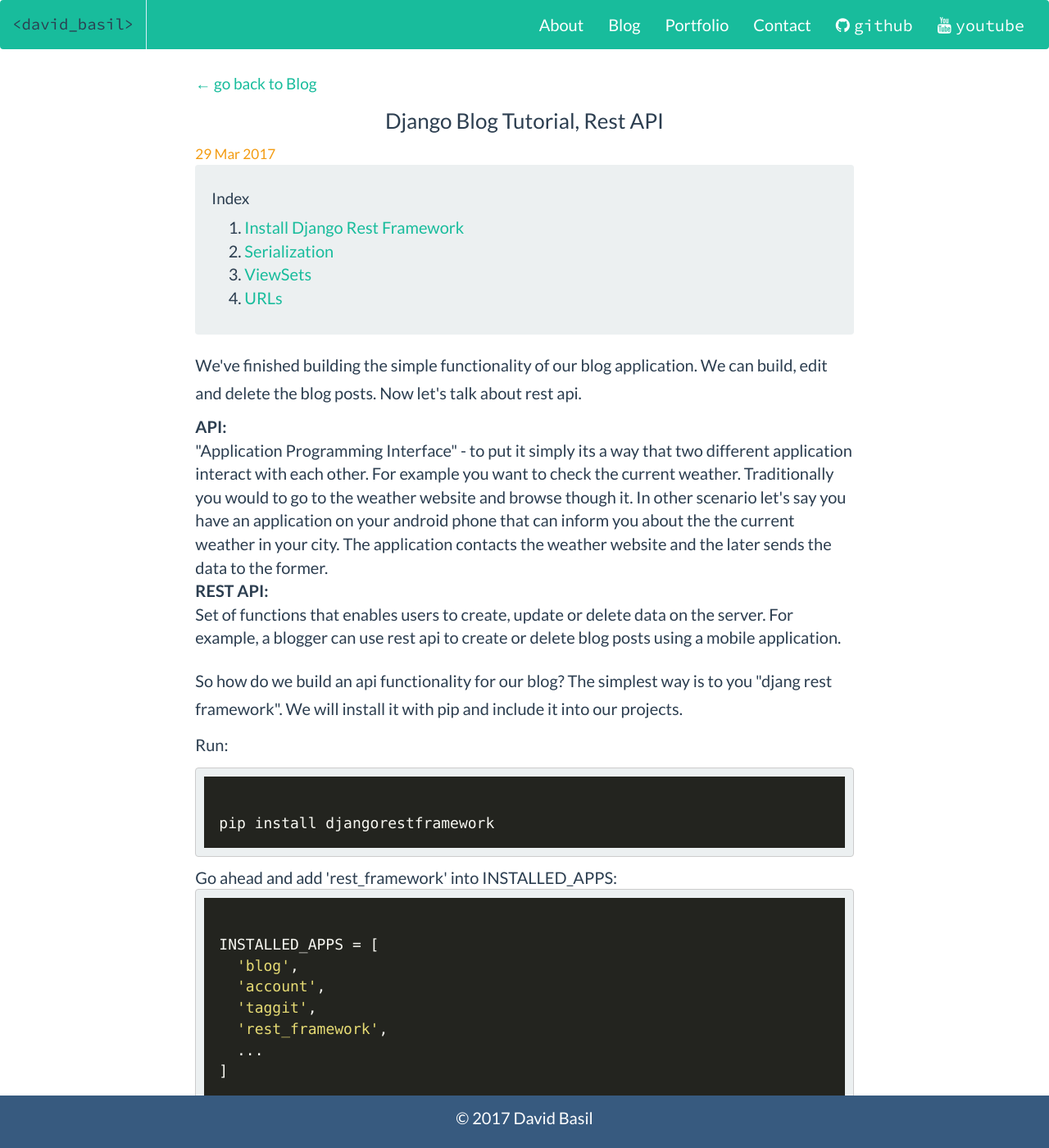
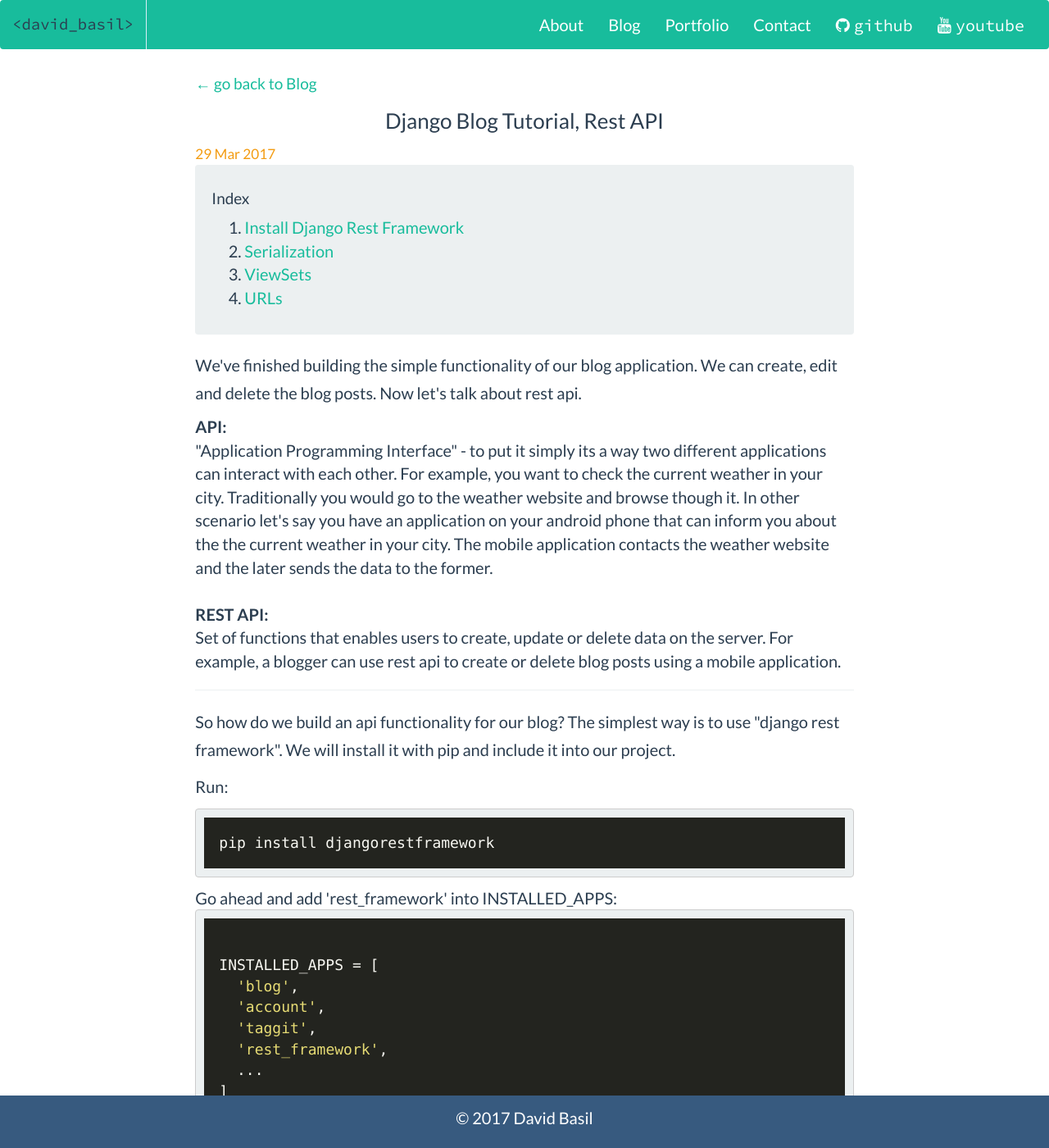
Before and after one commit to DavidBasil/basildavid, a Jekyll site: the page built from _posts/2017-03-29-django-blog-rest-api.html, in a window 1280 px wide and 1400 px high. Shown: the whole window at 82% size. Built offline with Jekyll 4.4.1, drawn with Linux system fonts in a browser that asks for light colours; nearby versions of some CDN libraries; some of the changed text lies outside the part shown.

Commit message:
modify api post

```diff
--- a/_posts/2017-03-29-django-blog-rest-api.html
+++ b/_posts/2017-03-29-django-blog-rest-api.html
@@ -15,20 +15,20 @@ excerpt: Django Rest Framework
   </ol>
 </div>
 
-<p>We've finished building the simple functionality of our blog application. We can build, edit and delete the blog posts. Now let's talk about rest api.</p>
+<p>We've finished building the simple functionality of our blog application. We can create, edit and delete the blog posts. Now let's talk about rest api.</p>
 
 <dl>
   <dt>API:</dt>
-  <dd>"Application Programming Interface" - to put it simply its a way that two different application interact with each other. For example you want to check the current weather. Traditionally you would to go to the weather website and browse though it. In other scenario let's say you have an application on your android phone that can inform you about the the current weather in your city. The application contacts the weather website and the later sends the data to the former.</dd>
+  <dd>"Application Programming Interface" - to put it simply its a way two different applications can interact with each other. For example, you want to check the current weather in your city. Traditionally you would go to the weather website and browse though it. In other scenario let's say you have an application on your android phone that can inform you about the the current weather in your city. The mobile application contacts the weather website and the later sends the data to the former.</dd>
+	<br />
   <dt>REST API:</dt>
   <dd>Set of functions that enables users to create, update or delete data on the server. For example, a blogger can use rest api to create or delete blog posts using a mobile application.</dd>
 </dl>
-
-<p>So how do we build an api functionality for our blog? The simplest way is to you "djang rest framework". We will install it with pip and include it into our projects.</p>
+<hr />
+<p>So how do we build an api functionality for our blog? The simplest way is to use "django rest framework". We will install it with pip and include it into our project.</p>
 
 <p id="djrf">Run:
-<pre><code class="bash">
-pip install djangorestframework
+<pre><code class="bash">pip install djangorestframework
 </code></pre>
 Go ahead and add 'rest_framework' into INSTALLED_APPS:
 <pre><code class="python">
@@ -45,27 +45,26 @@ INSTALLED_APPS = [
 <hr>
 
 <p id="serialization">
+Now we are going to do "serialization".
 <dl>
   <dd>Serialization:</dd>
   <dl>Converting a python model into a json data.</dl>
 </dl>
-Create a file "serializers.py" in blog directory and create the Post't serializer:
-<pre><code class="python">
-from rest_framework import serializers
+Create a file "serializers.py" in the blog directory and create a Post's serializer:
+<pre><code class="python">from rest_framework import serializers
 from .models import Post
 
 
 class PostSerializer(serializers.ModelSerializer):
     class Meta:
         model = Post
-        fields = ('title', 'body', 'publish')
+        fields = ('title', 'body', 'published')
 </code></pre>
 In Meta class we define the model which we want to serialize and its fields. If you want to include all fields, change it to "fields = '__all__'".
 </p>
 
 <p id="viewsets">Next we are going to determine the viewsets. "ViewSet" is a class-based view that allows us to create, edit or delete database objects. Edit <mark>views.py</mark>:
-<pre><code class="python">
-...
+<pre><code class="python">...
 # rest api
 from rest_framework import viewsets
 from .serializers import PostSerializer
```
Also changed, not shown: other parts of _posts/2017-03-29-django-blog-rest-api.html (+1 -1 lines).
